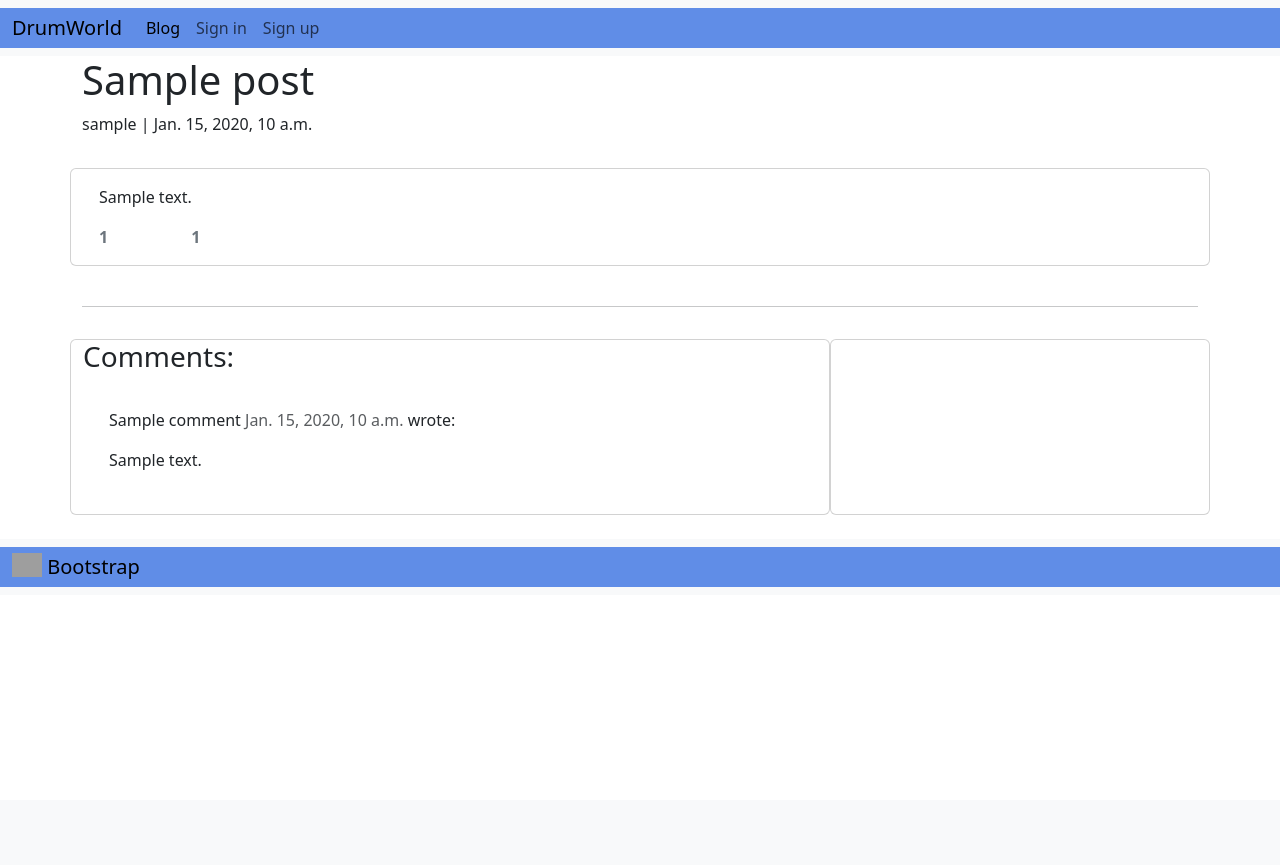
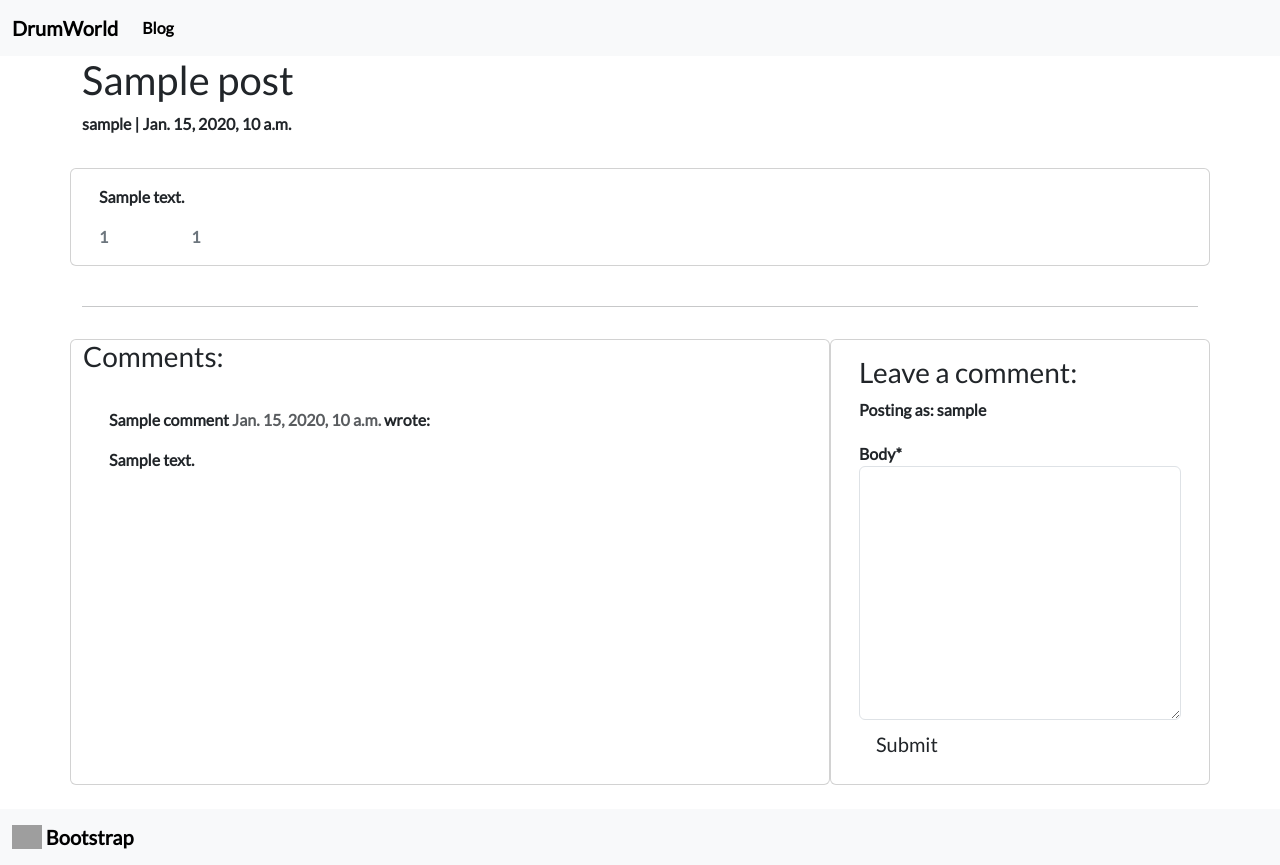
Before and after one commit to jlindeloef/drumworld, a Django app: a page that uses templates/base.html in a window 1280 px wide. Before the commit the page ends 587 px from the top, so only its background shows below. Run offline with Django 3.2, Linux system fonts and the light colour scheme; a user stored in the database is signed in; tables that the repository leaves empty hold one stand-in row (values such as "Sample post"); some libraries are stand-ins or nearby versions; grey boxes are pictures that could not be loaded.

Commit message:
Styling the navbar.

```diff
--- a/blog/views.py
+++ b/blog/views.py
@@ -1,6 +1,7 @@
 from django.shortcuts import render, get_object_or_404
 from django.views import generic, View
 from .models import Post
+from .forms import CommentForm
 
 
 class PostList(generic.ListView):
@@ -26,6 +27,39 @@ class PostDetail(View):
             {
                 "post": post,
                 "comments": comments,
+                "commented": False,
+                "liked": liked,
+                "comment_form": CommentForm()
+            },
+        )
+
+    def post(self, request, slug, *args, **kwargs):
+
+        queryset = Post.objects.filter(status=1)
+        post = get_object_or_404(queryset, slug=slug)
+        comments = post.comments.filter(approved=True).order_by("-created_on")
+        liked = False
+        if post.likes.filter(id=self.request.user.id).exists():
+            liked = True
+
+        comment_form = CommentForm(data=request.POST)
+        if comment_form.is_valid():
+            comment_form.instance.email = request.user.email
+            comment_form.instance.name = request.user.username
+            comment = comment_form.save(commit=False)
+            comment.post = post
+            comment.save()
+        else:
+            comment_form = CommentForm()
+
+        return render(
+            request,
+            "post_detail.html",
+            {
+                "post": post,
+                "comments": comments,
+                "commented": True,
+                "comment_form": comment_form,
                 "liked": liked
             },
         )
--- a/static/css/style.css
+++ b/static/css/style.css
@@ -1,3 +1,14 @@
+
+/* Google fonts */
+@import url('https://fonts.googleapis.com/css2?family=Lato:ital,wght@0,300;0,400;1,300;1,400&display=swap');
+
+
+body {
+    font-weight: bold;
+    font-family: 'Lato', "sans-serif";
+}
+
 .container-fluid {
-    background-color: #608de7;
+    background-image: #2852bb;
+
 }
--- a/templates/base.html
+++ b/templates/base.html
@@ -23,8 +23,6 @@
           <div class="collapse navbar-collapse" id="navbarNavAltMarkup">
             <div class="navbar-nav">
               <a class="nav-link active" aria-current="page" href="{% url 'home' %}">Blog</a>
-              <a class="nav-link" href="#">Sign in</a>
-              <a class="nav-link" href="#">Sign up</a>
             </div>
           </div>
         </div>
--- a/templates/post_detail.html
+++ b/templates/post_detail.html
@@ -1,4 +1,5 @@
 {% extends 'base.html' %} {% block content %}
+{% load crispy_forms_tags %}
 
 <div class="masthead">
     <div class="container">
@@ -77,6 +78,22 @@
         <div class="col-md-4 card mb-4  mt-3 ">
             <div class="card-body">
                 <!-- For later -->
+                {% if commented %}
+                <div class="alert alert-success" role="alert">
+                    Your comment is awaiting approval
+                </div>
+                {% else %}
+                {% if user.is_authenticated %}
+
+                <h3>Leave a comment:</h3>
+                <p>Posting as: {{ user.username }}</p>
+                <form method="post" style="margin-top: 1.3em;">
+                    {{ comment_form | crispy }}
+                    {% csrf_token %}
+                    <button type="submit" class="btn btn-signup btn-lg">Submit</button>
+                </form>
+                {% endif %}
+                {% endif %}
             </div>
         </div>
     </div>
```
